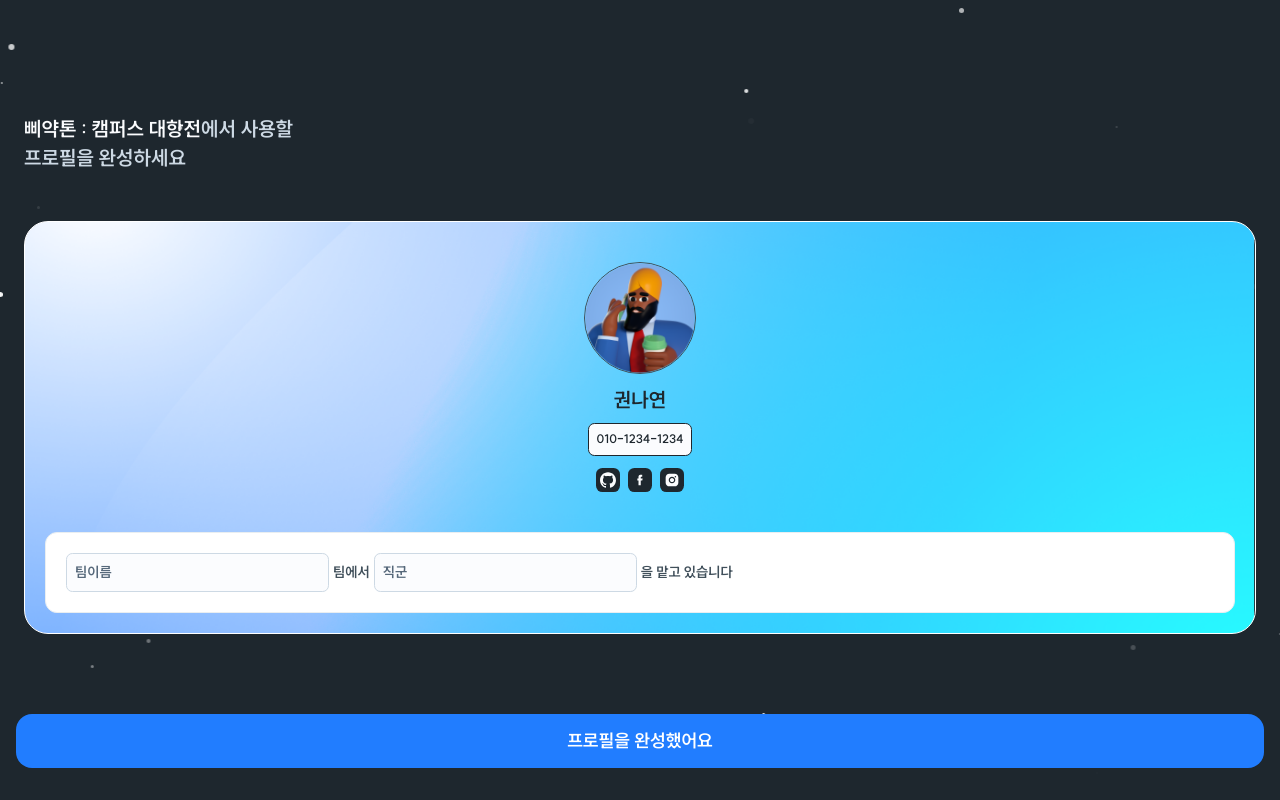
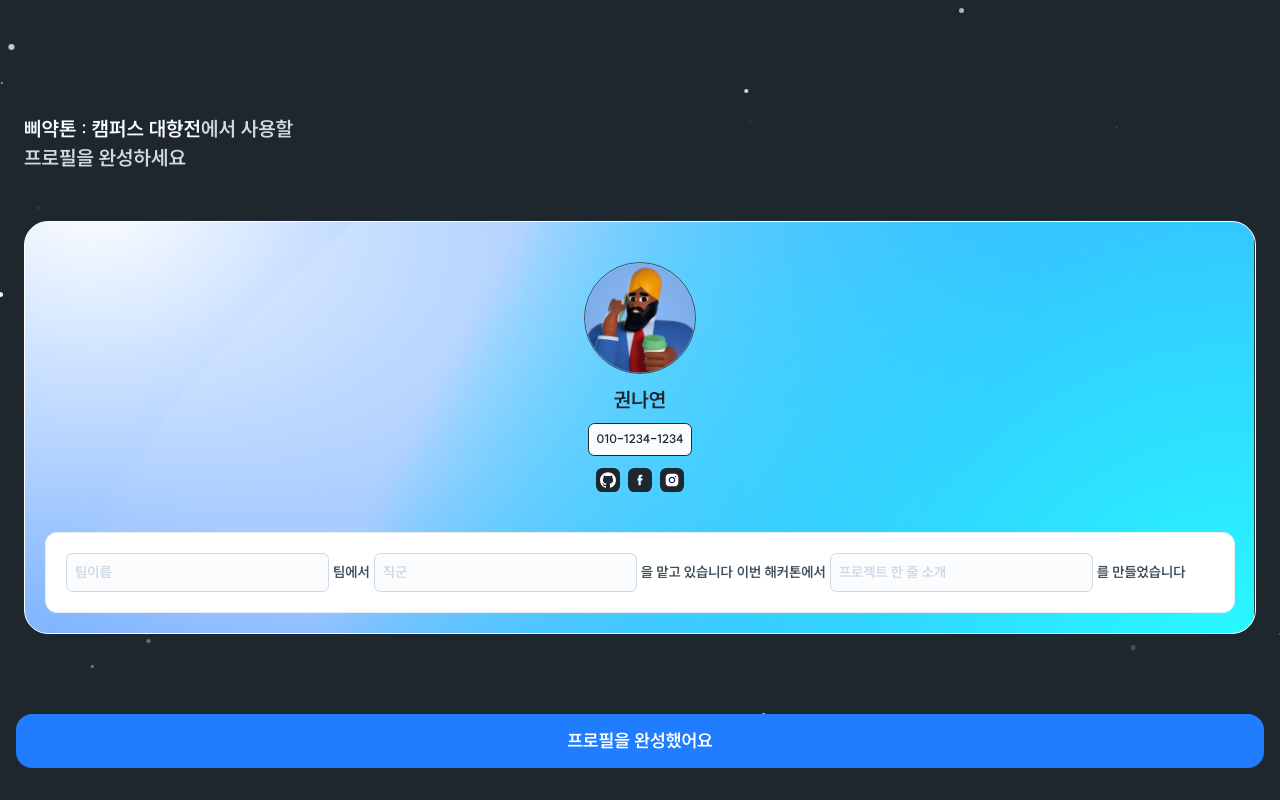
Before and after one commit to Nowdays-Goodnight-Cool-Niang/SharEv-Frontend, a React (Vite) app: page /event/1/profile/1 in a window 1280 px wide. Built offline with nearby package versions, Linux system fonts and the light colour scheme; no server answers.

Commit message:
prettier

```diff
--- a/src/pages/Profile.tsx
+++ b/src/pages/Profile.tsx
@@ -47,16 +47,27 @@ function Profile() {
                   <input
                     type="text"
                     placeholder="팀이름"
-                    className="text-body2 px-2 py-[.6rem] rounded-[.4rem] text-gray-100 bg-gray-30 border border-solid border-gray-100"
+                    className="text-body2 px-2 py-[.6rem] rounded-[.4rem] placeholder:text-gray-100 text-gray-500 bg-gray-30 border border-solid border-gray-100"
                   />
                   <span className="text-body2 text-gray-500">팀에서</span>
                   <input
                     type="text"
                     placeholder="직군"
-                    className="text-body2 px-2 py-[.6rem] rounded-[.4rem] text-gray-100 bg-gray-30 border border-solid border-gray-100"
+                    className="text-body2 px-2 py-[.6rem] rounded-[.4rem] placeholder:text-gray-100 text-gray-500 bg-gray-30 border border-solid border-gray-100"
                   />
                   <span className="text-body2 text-gray-500">
                     을 맡고 있습니다
+                  </span>
+                  <span className="text-body2 text-gray-500">
+                    이번 해커톤에서
+                  </span>
+                  <input
+                    type="text"
+                    placeholder="프로젝트 한 줄 소개"
+                    className="text-body2 px-2 py-[.6rem] rounded-[.4rem] placeholder:text-gray-100 text-gray-500 bg-gray-30 border border-solid border-gray-100"
+                  />
+                  <span className="text-body2 text-gray-500">
+                    를 만들었습니다
                   </span>
                 </div>
               </div>
```
